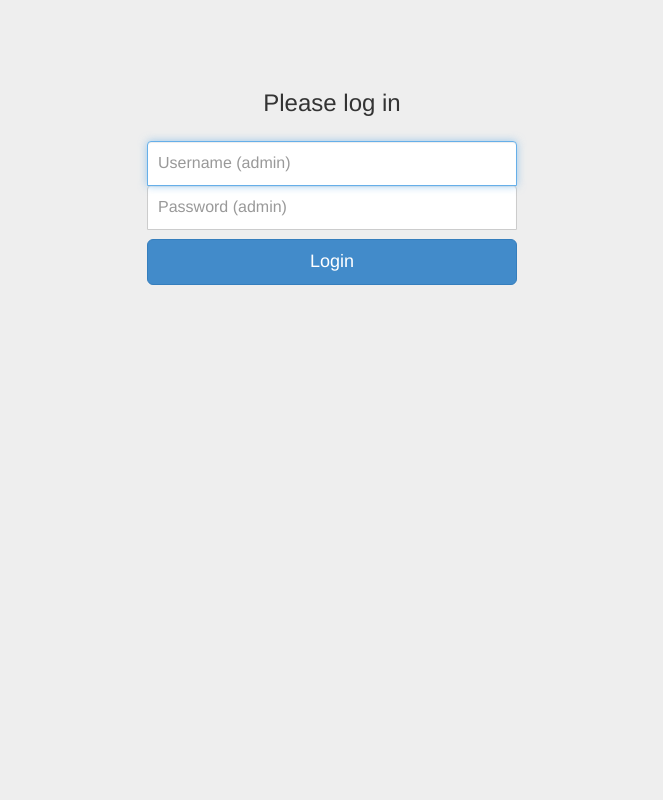
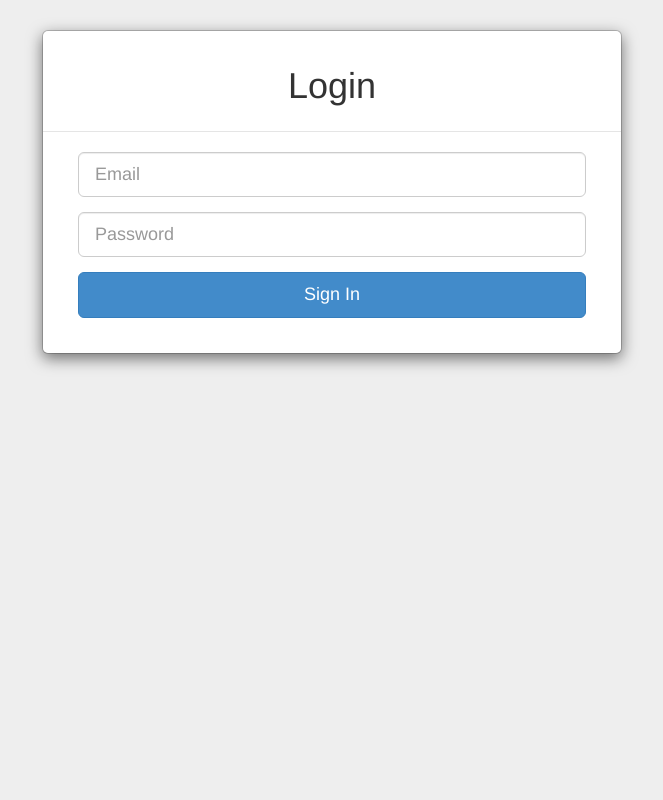
Before and after one commit to thongnv/django_web, a Django app: a page that uses d_web/login/templates/login.html in a window 1280 px wide. Shown: the whole page, without its empty margins (308-971 px from the left). Run offline with Django 3.2, Linux system fonts and the light colour scheme; parts of the project's set-up code (start-up, migrations or seed data) failed here and were passed over; some libraries are stand-ins or nearby versions.

Commit message:
design login screen

```diff
--- a/d_web/login/templates/login.html
+++ b/d_web/login/templates/login.html
@@ -1,38 +1,28 @@
-{% extends 'base.html' %}
-{% block title %}Log in{% endblock %}
-{% block extrastyle %}
-<link rel="stylesheet" type="text/css" href="{{ STATIC_URL }}bootstrap/css/signin.css" />
-{% endblock %}
-{% block content %}
-  <form action="" class="form-signin" method="post">{% csrf_token %}
-      <h3 class="form-signin-heading text-center">Please log in</h3>
-      {% if form.non_field_errors %}
-          <div class="alert alert-danger">
-            {{ form.non_field_errors|striptags }}
-          </div>
-      {% endif %}
-      {% if not form.username.errors %}
-        <input id="id_username" name="username" type="text" class="form-control" placeholder="Username (admin)" autofocus>
-      {% else %}
-        <div class="form-group has-error">
-          {% for error in form.username.errors %}
-            <label class="control-label" for="id_username">{{ error }}</label>
-          {% endfor %}
-          <input id="id_username" name="username" type="text" class="form-control" placeholder="Username (admin)" autofocus>
+{% load staticfiles %}
+<link rel="stylesheet" type="text/css" href="{% static 'bootstrap/css/bootstrap.css' %}" />
+<link rel="stylesheet" type="text/css" href="{% static 'bootstrap/css/signin.css' %}" />
+
+<div id="loginModal" class="modal show" tabindex="-1" role="dialog" aria-hidden="true">
+    <div class="modal-dialog">
+        <div class="modal-content">
+
+            <div class="modal-header">
+                <h1 class="text-center">Login</h1>
+            </div>
+
+            <div class="modal-body">
+                <form class="form col-md-12 center-block">
+                    <div class="form-group">
+                        <input type="text" class="form-control input-lg" placeholder="Email">
+                    </div>
+                    <div class="form-group">
+                        <input type="password" class="form-control input-lg" placeholder="Password">
+                    </div>
+                    <div class="form-group">
+                        <button class="btn btn-primary btn-lg btn-block">Sign In</button>
+                    </div>
+                </form>
+            </div>
         </div>
-      {% endif %}
-      {% if not form.password.errors %}
-        <input id="id_password" name="password" type="text" class="form-control" placeholder="Password (admin)" autofocus>
-      {% else %}
-        <div class="form-group has-error">
-          {% for error in form.password.errors %}
-            <label class="control-label" for="id_password">{{ error }}</label>
-          {% endfor %}
-          <input id="id_password" name="password" type="text" class="form-control" placeholder="Password (admin)">
-        </div>
-      {% endif %}
-
-      <button class="btn btn-lg btn-primary btn-block" type="submit">Login</button>
-    </form>
-  </form>
-{% endblock %}
+    </div>
+</div>
--- a/d_web/login/urls.py
+++ b/d_web/login/urls.py
@@ -7,10 +7,9 @@ app_name = 'login'
 
 urlpatterns = [
     # index page
-    url(r'^$', views.index, name='index'),
+    url(r'^$', views.IndexView.as_view(), name='index'),
     # after login user will be redirected to this url
     url(r'^logged_in/$', views.logged_in, name='logged_in'),
     # using default django auth views with custom templates
-    url(r'^login/$', views.login, name='login'),
     url(r'^logout/$', views.logged_in, name='logout'),
 ]
```
Also changed, not shown: d_web/login/views.py (+10 -4 lines), 2 other files.
